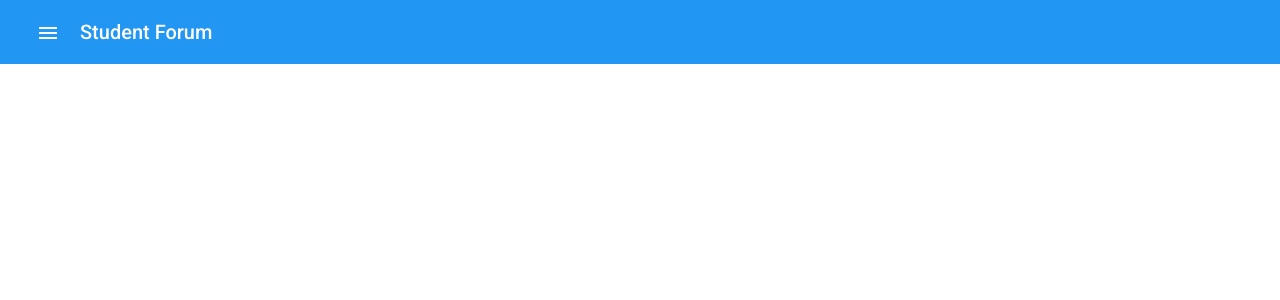
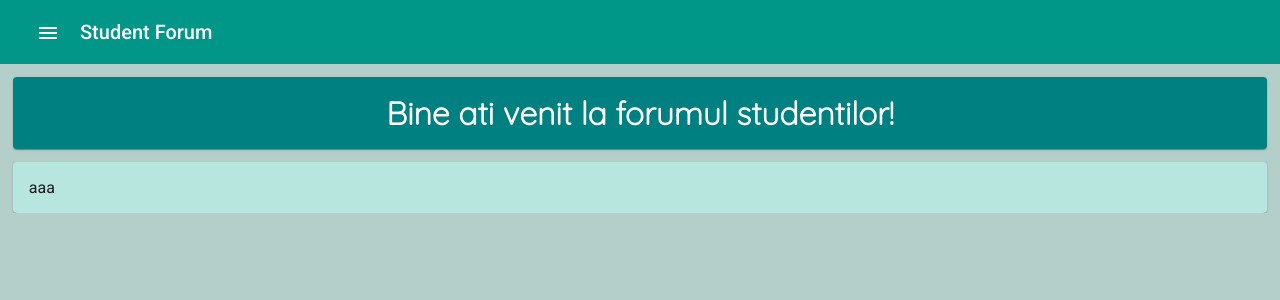
Before and after one commit to David-Nevezi-Strango/TW-Forum, an Angular app in the folder frontend/TW-Forum/: page / in a window 1280 px wide. Shown: the top 300 px of the page. Built offline with nearby package versions, Linux system fonts and the light colour scheme.

Commit message:
Home screen design

```diff
--- a/frontend/TW-Forum/src/app/app.component.html
+++ b/frontend/TW-Forum/src/app/app.component.html
@@ -1,8 +1,4 @@
-<mat-sidenav-container>
-  <mat-sidenav #sidenav mode="push" [(opened)]="opened">
-    <span style="margin-left:10px">Sidenav content</span>
-  </mat-sidenav>
-  <mat-sidenav-content>
+<html>
   <mat-toolbar color="primary" class="fix">
     <button mat-button (click)="sidenav.toggle()">
       <mat-icon>menu</mat-icon>
@@ -10,5 +6,15 @@
     <span>Student Forum</span>
   </mat-toolbar>
 
+  <mat-sidenav-container>
+    <mat-sidenav #sidenav mode="push" [(opened)]="opened">
+      <span style="margin-left:10px">Sidenav content</span>
+    </mat-sidenav>
+
+    <mat-sidenav-content style="background-color: #B4CFCA;">
+
+      <app-home></app-home>
+
     </mat-sidenav-content>
   </mat-sidenav-container>
+</html>
--- a/frontend/TW-Forum/src/app/app.component.scss
+++ b/frontend/TW-Forum/src/app/app.component.scss
@@ -1,5 +1,8 @@
 .fix{
     position:sticky;
     top: 0;
-    z-index: 1000
+    z-index: 1000;
 }
+html{
+    background-color: #B4CFCA;
+}
--- a/frontend/TW-Forum/src/app/app.module.ts
+++ b/frontend/TW-Forum/src/app/app.module.ts
@@ -9,11 +9,13 @@ import { MatSliderModule } from '@angular/material/slider';
 import {MatButtonModule} from '@angular/material/button';
 import {MatToolbarModule} from '@angular/material/toolbar'
 import {MatIconModule} from '@angular/material/icon'
-import {MatSidenavModule} from '@angular/material/sidenav'
+import {MatSidenavModule} from '@angular/material/sidenav';
+import { HomeComponent } from './home/home.component'
 
 @NgModule({
   declarations: [
-    AppComponent
+    AppComponent,
+    HomeComponent
   ],
   imports: [
     BrowserModule,
--- /dev/null
+++ b/frontend/TW-Forum/src/app/home/home.component.html
@@ -0,0 +1,12 @@
+<head>
+    <link rel="preconnect" href="https://fonts.googleapis.com">
+    <link rel="preconnect" href="https://fonts.gstatic.com" crossorigin>
+    <link href="https://fonts.googleapis.com/css2?family=Quicksand:wght@300&display=swap" rel="stylesheet">
+</head>
+<body>
+    <mat-card class="title">
+        <h1>Bine ati venit la forumul studentilor!</h1>
+    </mat-card>
+
+    <mat-card class="listcontainer">aaa</mat-card>
+</body>
--- /dev/null
+++ b/frontend/TW-Forum/src/app/home/home.component.scss
@@ -0,0 +1,20 @@
+.title{
+    font-family: 'Quicksand', sans-serif;
+    text-align: center;
+    flex:1;
+    margin-top:1%;
+    margin-left:1%;
+    margin-right:1%;
+    margin-bottom:1%;
+    background-color:teal;
+    color:white;
+}
+body{
+    background-color: #B4CFCA;
+}
+
+.listcontainer{
+    background-color:#b6e6dd;
+    margin-left: 1%;
+    margin-right:1%
+}
--- /dev/null
+++ b/frontend/TW-Forum/src/app/home/home.component.ts
@@ -0,0 +1,15 @@
+import { Component, OnInit } from '@angular/core';
+
+@Component({
+  selector: 'app-home',
+  templateUrl: './home.component.html',
+  styleUrls: ['./home.component.scss']
+})
+export class HomeComponent implements OnInit {
+
+  constructor() { }
+
+  ngOnInit(): void {
+  }
+
+}
--- a/frontend/TW-Forum/src/custom_theme.scss
+++ b/frontend/TW-Forum/src/custom_theme.scss
@@ -1,6 +1,6 @@
 @import '~@angular/material/theming';
 @include mat-core();
-$my-app-primary: mat-palette($mat-blue);
+$my-app-primary: mat-palette($mat-teal);
 $my-app-accent:  mat-palette($mat-red, 500, 900, A100);
 $my-app-warn:    mat-palette($mat-deep-orange);
 $my-app-theme: mat-light-theme($my-app-primary, $my-app-accent, $my-app-warn);
```
Also changed, not shown: frontend/TW-Forum/src/mock-tags.ts (added, +9 -0 lines), frontend/TW-Forum/src/tag.ts (added), 1 other file (tests, documents, lock files or other folders). Lines whose indentation alone changed are shown as unchanged.
